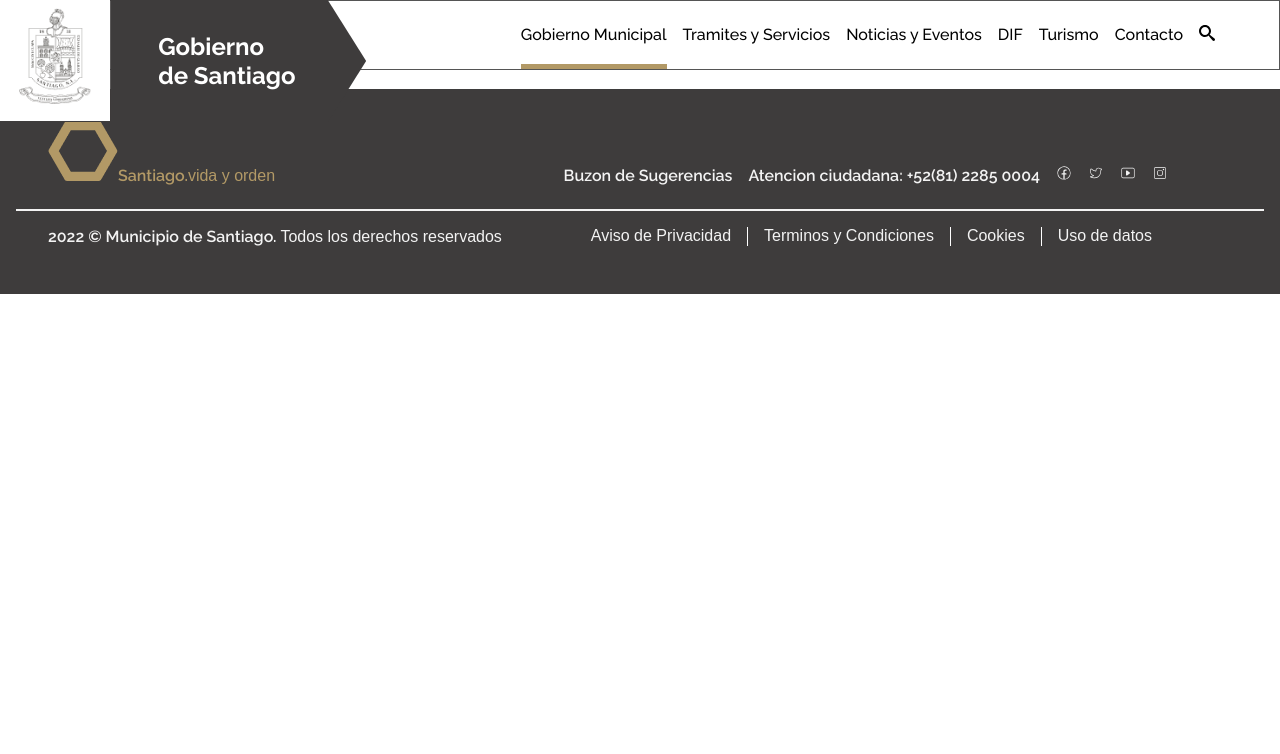
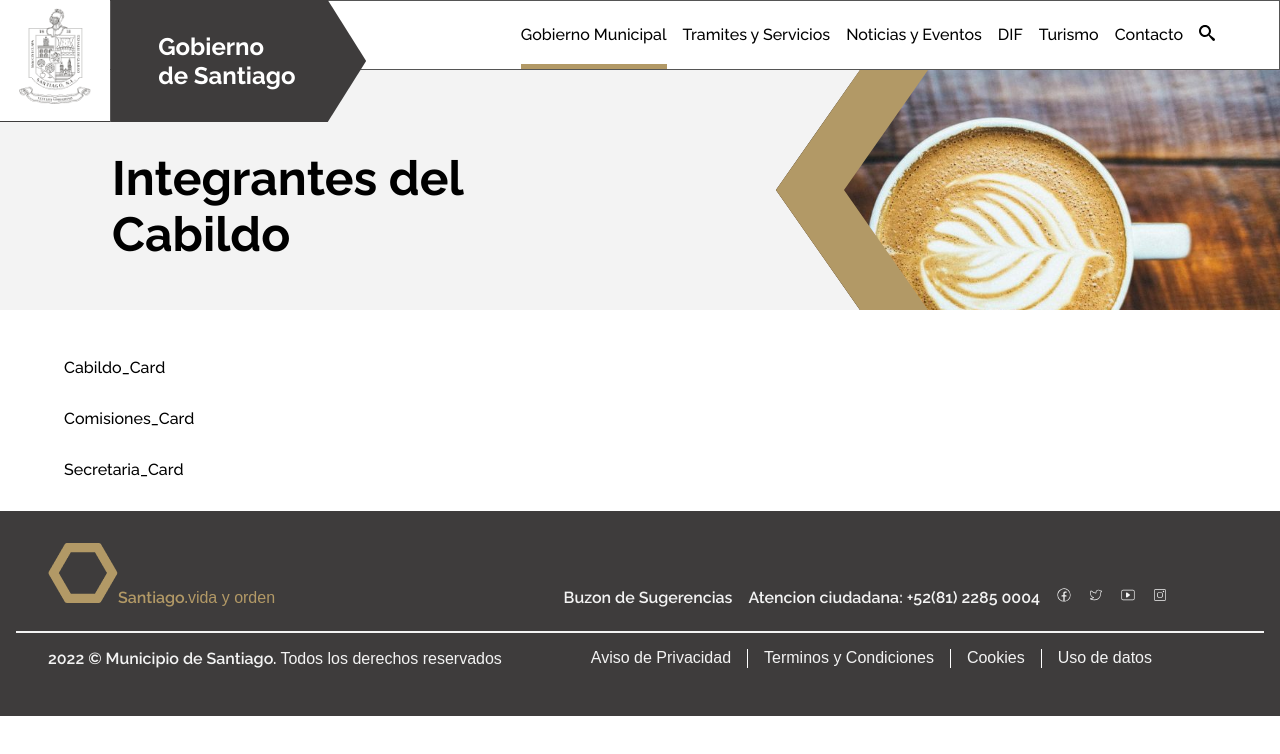
Before and after one commit to CesarQuint/PT_Gov, a React (Vite) app: page /GobiernoMunicipal in a window 1280 px wide. Shown: the top 754 px of the page. Built offline with nearby package versions, Linux system fonts and the light colour scheme; a web font is replaced by a local one.

Commit message:
Adding Props to Welcome Panel

```diff
--- a/db.json
+++ b/db.json
@@ -47,5 +47,55 @@
             "id":10,
             "name":"Todos los generadores de Lorem Ipsum que se encuentran"
         }
+    ],
+    "cabildo":[
+        {
+            "name":"Andres Martin Salazar",
+            "posicion":"Cuarta Regidora",
+            "numeros":[
+                "(22)23456542","(87)23476542"
+            ],
+            "ext":"1012"
+        },
+        {
+            "name":"Rafael Martin Salazar",
+            "posicion":"Cuarta Regidora",
+            "numeros":[
+                "(22)23456542","(87)23476542"
+            ],
+            "ext":"1012"
+        },
+        {
+            "name":"Julia Altamirano Pacheco",
+            "posicion":"Cuarta Regidora",
+            "numeros":[
+                "(22)23456542","(87)23476542"
+            ],
+            "ext":"1012"
+        },
+        {
+            "name":"Tania Naomi Quintero Fuentes",
+            "posicion":"Cuarta Regidora",
+            "numeros":[
+                "(22)23456542","(87)23476542"
+            ],
+            "ext":"1012"
+        },
+        {
+            "name":"Angel Uriel Quintero Fuentes",
+            "posicion":"Cuarta Regidora",
+            "numeros":[
+                "(22)23456542","(87)23476542"
+            ],
+            "ext":"1116"
+        },
+        {
+            "name":"Pedro Quintero Barrles",
+            "posicion":"Cuarta Regidora",
+            "numeros":[
+                "(22)23456542","(87)23476542"
+            ],
+            "ext":"1116"
+        }
     ]
   }
--- /dev/null
+++ b/src/Components/Cards/Cabildo_Card.jsx
@@ -0,0 +1,9 @@
+import React from 'react'
+
+function Cabildo_Card() {
+  return (
+    <div>Cabildo_Card</div>
+  )
+}
+
+export default Cabildo_Card
--- /dev/null
+++ b/src/Components/Cards/Comisiones_Card.jsx
@@ -0,0 +1,9 @@
+import React from 'react'
+
+function Comisiones_Card() {
+  return (
+    <div>Comisiones_Card</div>
+  )
+}
+
+export default Comisiones_Card
--- /dev/null
+++ b/src/Components/Cards/Secretaria_Card.jsx
@@ -0,0 +1,9 @@
+import React from 'react'
+
+function Secretaria_Card() {
+  return (
+    <div>Secretaria_Card</div>
+  )
+}
+
+export default Secretaria_Card
--- a/src/Components/WelcomePanel.jsx
+++ b/src/Components/WelcomePanel.jsx
@@ -1,15 +1,17 @@
 import React from 'react'
-import Cat from '../assets/img/Cat.jpg'
 
-function WelcomePanel() {
+function WelcomePanel({bgColor,borderColor,Img,title}) {
     //TODO:Mejorar la flexibilidad de la imagen de fondo
   return (
-    <div className='welcomeContain'>
+    <div className='welcomeContain'
+      style={{backgroundColor:`${bgColor}`}}
+    >
         <div className='welcome'>
             <section className='welcomeTitle'>
-                <h2>Desarrollo Integral de La Familia</h2>
+                <h2>{title}</h2>
             </section>
-            <div className='hexImg' style={{}}></div>
+            <div className='hexImg' style={{backgroundImage:`url('${Img}')`,
+              backgroundColor:`${borderColor}`}}></div>
         </div>
 
     </div>
--- a/src/Pages/DIF.jsx
+++ b/src/Pages/DIF.jsx
@@ -4,6 +4,7 @@ import CentroDif from '../Components/CentroDif'
 import TramitesCarousel from '../Components/TramitesCarousel'
 import getTramites from '../db/Tramites'
 
+import Cat from '../assets/img/Cat.jpg'
 
 //!Zona de DB temporal
 
@@ -40,7 +41,13 @@ function DIF() {
 
   return (
     <>
-      <WelcomePanel/>
+      <WelcomePanel
+      bgColor={" rgba(177, 179, 219, 0.15)"}
+      borderColor={"var(--AcVio)"}
+      Img={Cat}
+      title={'Desarrollo Integral De la Familia'}
+      />
+
       <section className='bodyDef'>
         <article className='articleDef'>
           <div className='hexArticle'></div>
--- a/src/Pages/Gobierno.jsx
+++ b/src/Pages/Gobierno.jsx
@@ -1,8 +1,28 @@
 import React from 'react'
+import Cabildo_Card from '../Components/Cards/Cabildo_Card'
+import Comisiones_Card from '../Components/Cards/Comisiones_Card'
+import Secretaria_Card from '../Components/Cards/Secretaria_Card'
+import WelcomePanel from '../Components/WelcomePanel'
+
+import Cafe from '../assets/img/Cafe.jpg'
+
 
 function Gobierno() {
   return (
-    <div>Gobierno</div>
+    <>
+    <WelcomePanel
+    bgColor={"#F3F3F3"}
+    borderColor={"var(--AcCafe)"}
+    Img={Cafe}
+    title={'Integrantes del Cabildo'}
+    />
+    <section className='bodyDef'>
+
+      <Cabildo_Card/>
+      <Comisiones_Card/>
+      <Secretaria_Card/>
+    </section>
+    </>
   )
 }
 
--- a/src/index.css
+++ b/src/index.css
@@ -1,3 +1,5 @@
+/*!TODO:Realizar una optimizacion de componentes con clases generales que puedan ser integradas */
+
 :root{
   --Ral:'Raleway';
   --Play:'Playfair Display';
@@ -523,14 +525,13 @@ div.hexImg{
   width: 35rem;
   background-color: var(--AcVio);
   clip-path: polygon(100% 0%, 100% 49%, 100% 100%, 25% 100%, 10% 50%, 25% 0%);
-  background-image: url('./assets/img/Cat.jpg');
   background-size: cover;
 }
 div.hexImg::before{
   content: '';
   position: absolute;
   clip-path: polygon(40% 0, 25% 50%, 40% 100%, 25% 100%, 10% 50%, 25% 0%);
-  background-color: var(--AcVio);
+  background-color: inherit;
   width: 35rem;
   height:-webkit-fill-available;
   top: 0;
@@ -671,3 +672,11 @@ div.carouselCard img{
 div.carouselCard p{
   opacity: 40%;
 }
+
+/**Card Section*/
+.card{
+  box-shadow:3px 0px 7px 3px #e4e4e4;
+  display: flex;
+  flex-flow: column wrap;
+  gap: 0.5rem;
+}
```
Also changed, not shown: src/assets/img/Cafe.jpg (added).
